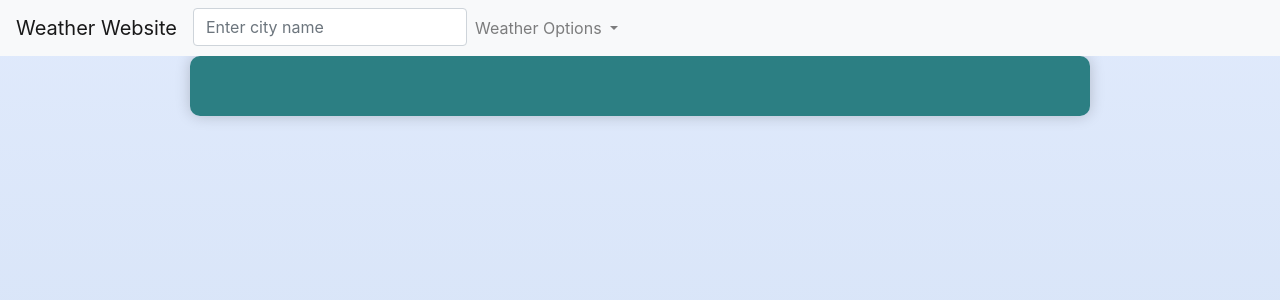
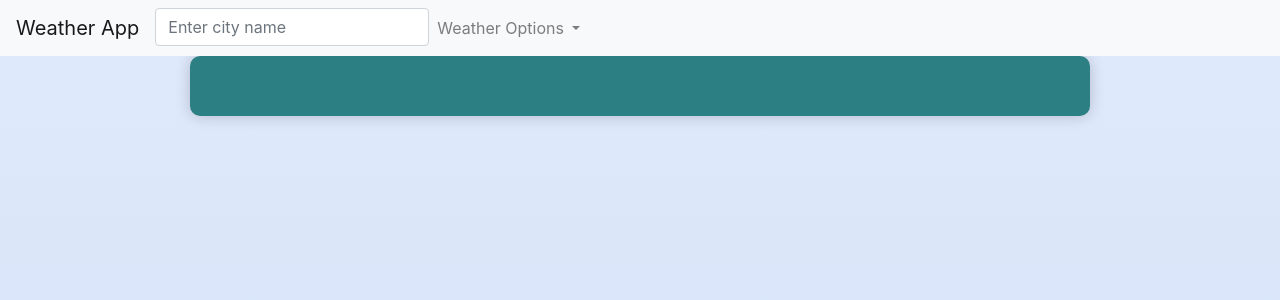
Before and after one commit to thezonei/weatherApp, a Flask app: page / in a window 1280 px wide. Shown: the top 300 px of the page. Run offline with Flask 3, Linux system fonts and the light colour scheme; some libraries are stand-ins or nearby versions.

Commit message:
Update index.html

```diff
--- a/templates/index.html
+++ b/templates/index.html
@@ -39,7 +39,7 @@
 </head>
 <body>
     <nav class="navbar navbar-expand-lg navbar-light bg-light">
-        <a class="navbar-brand" href="#">Weather  Website</a>
+        <a class="navbar-brand" href="#">Weather  App</a>
         <button class="navbar-toggler" type="button" data-toggle="collapse" data-target="#navbarNavDropdown" aria-controls="navbarNavDropdown" aria-expanded="false" aria-label="Toggle navigation">
             <span class="navbar-toggler-icon"></span>
         </button>
```
